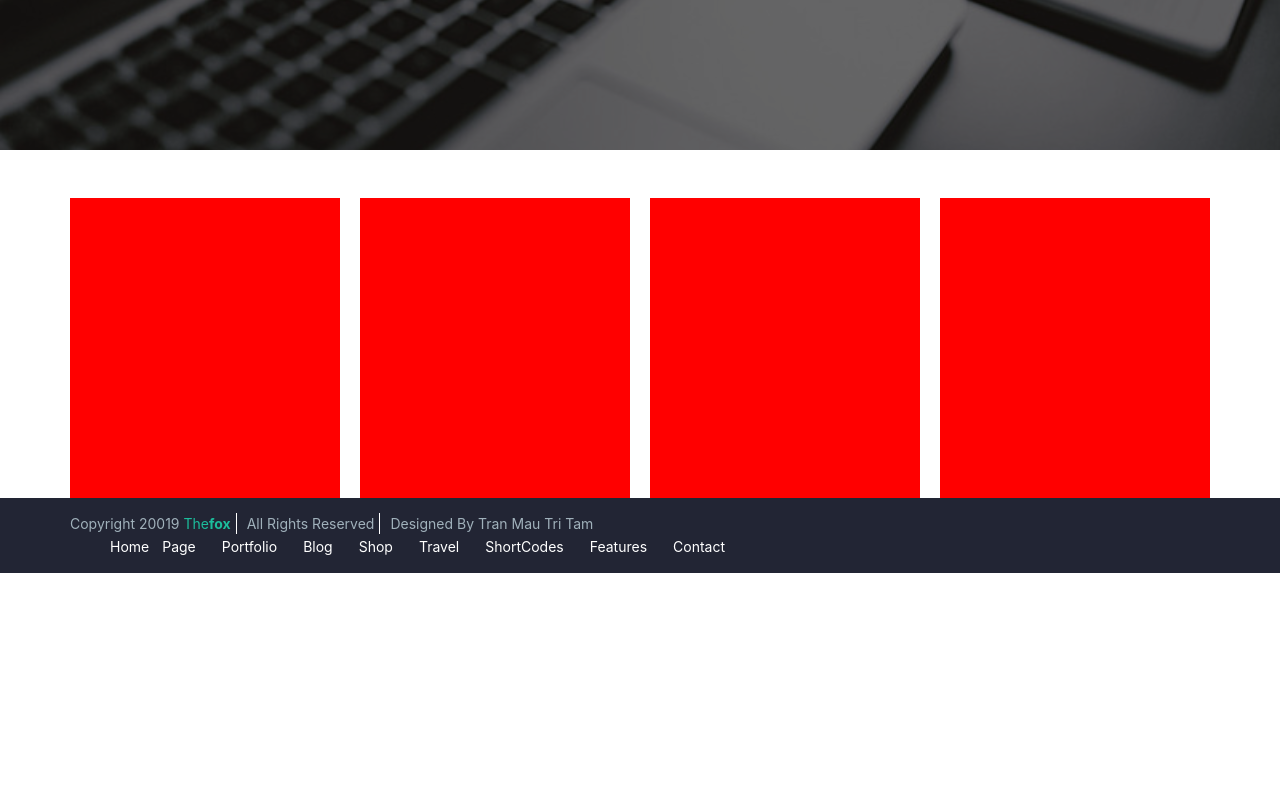
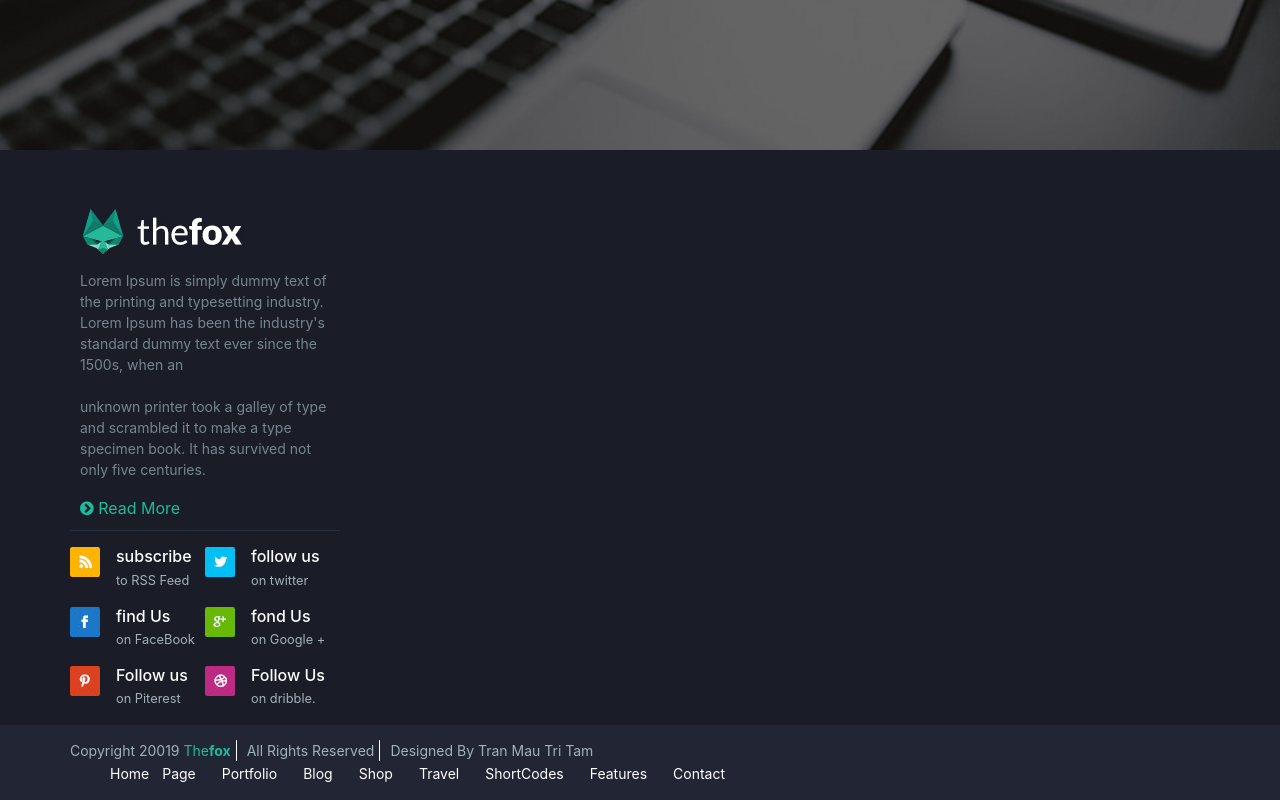
Before and after one commit to parasmeena96/creative-home, a website: page index.html in a window 1280 px wide. Shown: the part 6092-6892 px from the top of the page. Before the commit the page ends 6665 px from the top, so only its background shows below. Drawn offline with nearby package versions, Linux system fonts and the light colour scheme.

Commit message:
changes files

```diff
--- a/index.html
+++ b/index.html
@@ -806,7 +806,68 @@
         <div class="container">
             <div class="row">
                 <div class="footerinnerContent d-flex justify-content-between">
-                    <div class="footerInter"></div>
+                    <div class="footerInter">
+                        <div class="footerinterUpSide">
+                            <a href="#">
+                                <figure><img src="src/img/footerLogo.jpg" alt="footerLogo"></figure>
+                            </a>
+                            <p>Lorem Ipsum is simply dummy text of the printing and typesetting industry. Lorem Ipsum
+                                has been the industry's standard dummy text ever since the 1500s, when an <br><br>
+                                unknown printer took a galley of type and scrambled it to make a type specimen book. It
+                                has survived not only five centuries.</p>
+                            <div class="readMoreBTN">
+                                <a href="#" class="text-capitalize"><i class="fa fa-chevron-circle-right"></i> read
+                                    more</a>
+                            </div>
+                        </div>
+                        <div class="footerinterDownSide">
+                            <ul class="m-0 p-0">
+                                <li>
+                                    <a href="#">
+                                        <figure><img src="src/img/subscribe.jpg" alt="subscribe"></figure>
+                                        <h6 class="text-white">subscribe</h6>
+                                        <small>to RSS Feed</small>
+                                    </a>
+                                </li>
+                                <li>
+                                    <a href="#">
+                                        <figure><img src="src/img/twitter.jpg" alt="twitter"></figure>
+                                        <h6 class="text-white">follow us</h6>
+                                        <small>on twitter</small>
+                                    </a>
+                                </li>
+                                <li>
+                                    <a href="#">
+                                        <figure><img src="src/img/fb.jpg" alt="fb"></figure>
+                                        <h6 class="text-white">find Us</h6>
+                                        <small>on FaceBook</small>
+                                    </a>
+                                </li>
+                                <li>
+                                    <a href="#">
+                                        <figure><img src="src/img/G+.jpg" alt="googlePlus"></figure>
+                                        <h6 class="text-white">fond Us</h6>
+                                        <small>on Google +</small>
+                                    </a>
+                                </li>
+                                <li>
+                                    <a href="#">
+                                        <figure><img src="src/img/pin.jpg" alt="piterest"></figure>
+                                        <h6 class="text-white">Follow us</h6>
+                                        <small>on Piterest</small>
+                                    </a>
+                                </li>
+                                <li>
+                                    <a href="#">
+                                        <figure><img src="src/img/dribble.jpg" alt="dribble"></figure>
+                                        <h6 class="text-white">Follow Us</h6>
+                                        <small>on dribble.</small>
+                                    </a>
+                                </li>
+
+                            </ul>
+                        </div>
+                    </div>
                     <div class="footerInter"></div>
                     <div class="footerInter"></div>
                     <div class="footerInter"></div>
--- a/src/sass/_page.scss
+++ b/src/sass/_page.scss
@@ -645,14 +645,56 @@ $font-primary: #3d3d3d;
     text-align: center;
   }
 }
+footer {
+  background: #1a1c28;
+
   .footerinnerContent {
     display: inline-block;
     width: 100%;
     .footerInter {
       max-width: 270px;
       width: 100%;
-    background: red;
       min-height: 300px;
+      p {
+        color: #778590;
+        font-size: 14px;
+      }
+      .readMoreBTN {
+        position: relative;
+        a {
+          color: #19bc9d;
+          &:hover {
+            text-decoration: none;
+          }
+        }
+      }
+      .footerinterUpSide {
+        border-bottom: 1px solid #243141;
+        padding: 10px;
+        margin-bottom: 1rem;
+      }
+      .footerinterDownSide {
+        li {
+          float: left;
+          list-style: none;
+          width:50%;
+          margin-bottom: 1rem;
+          a {
+            color: #a2b0bb;
+            &:hover {
+              text-decoration: none;
+            }
+            figure{
+              float: left;
+              margin: 0 1rem 0 0;
+            }
+            h6{
+              margin: 0;
+            }
+          }
+        }
+      }
+    }
   }
 }
 .lower_footer {
```
Also changed, not shown: src/css/style.css, src/img/G+.jpg (added), src/img/dribble.jpg (added), src/img/fb.jpg (added), src/img/footerLogo.jpg (added), src/img/pin.jpg (added), src/img/subscribe.jpg (added), src/img/twitter.jpg (added). Lines whose indentation alone changed are shown as unchanged.
